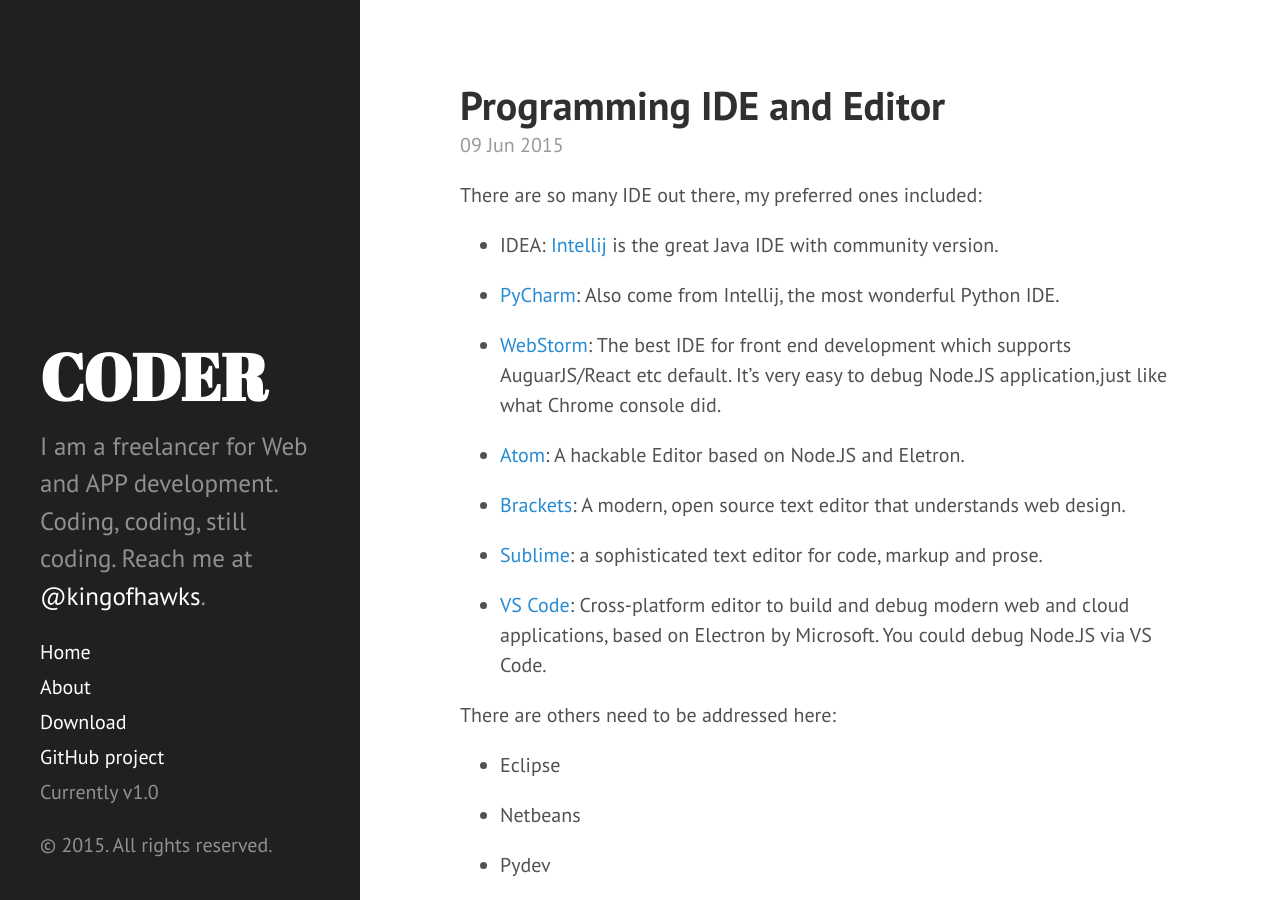
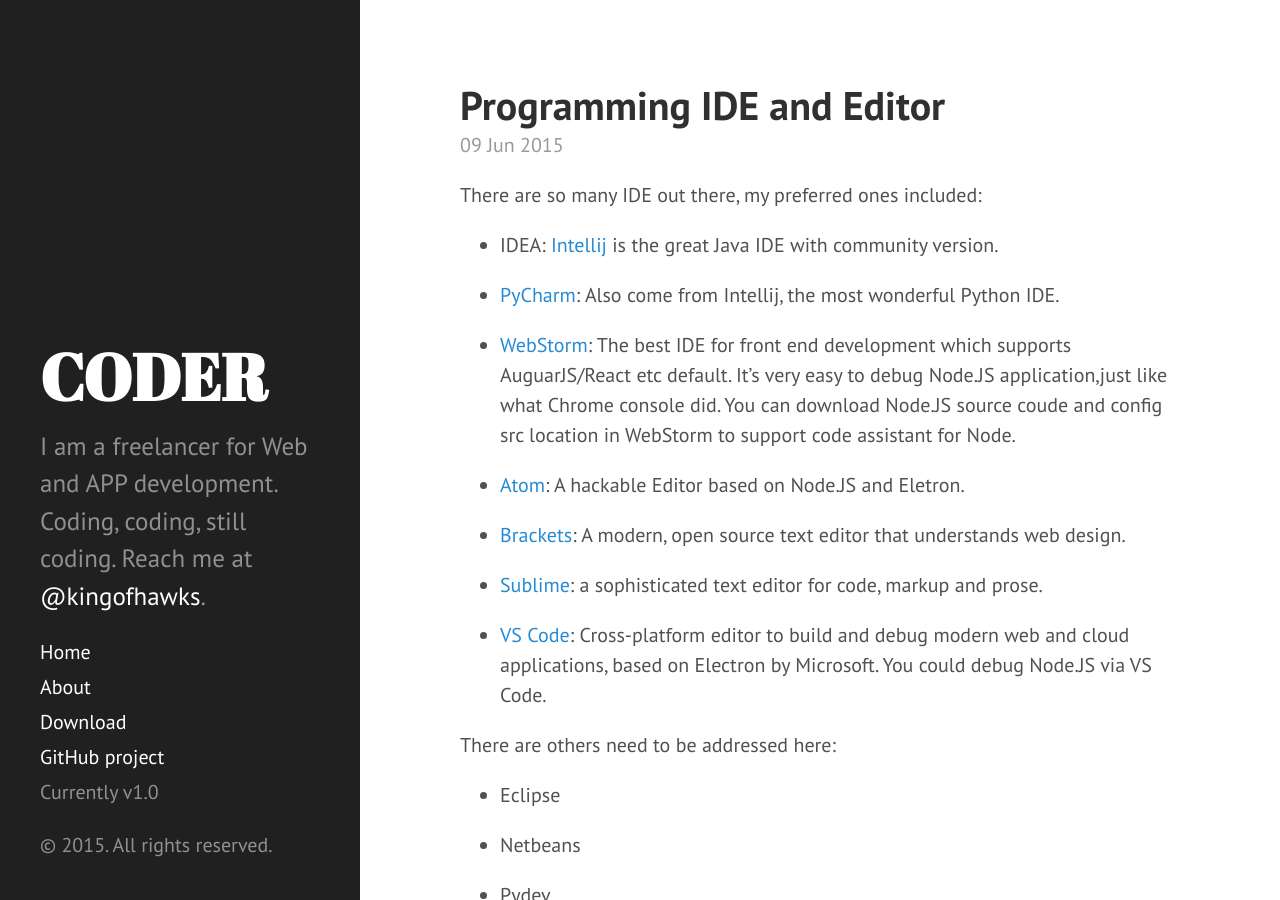
Before and after one commit to kingofhawks/kingofhawks.github.io, a Jekyll site: the page built from _posts/2015-06-09-IDE.md, in a window 1280 px wide and 900 px high. Built offline with Jekyll 4.4.1, drawn with Linux system fonts in a browser that asks for light colours; Markdown is read by kramdown in place of the engine named in the settings.

Commit message:
update WebStorm

```diff
--- a/_posts/2015-06-09-IDE.md
+++ b/_posts/2015-06-09-IDE.md
@@ -8,7 +8,7 @@
 
 * [PyCharm](http://www.jetbrains.com/pycharm/): Also come from Intellij, the most wonderful Python IDE.
 
-* [WebStorm](https://www.jetbrains.com/webstorm/): The best IDE for front end development which supports AuguarJS/React etc default. It's very easy to debug Node.JS application,just like what Chrome console did.
+* [WebStorm](https://www.jetbrains.com/webstorm/): The best IDE for front end development which supports AuguarJS/React etc default. It's very easy to debug Node.JS application,just like what Chrome console did. You can download Node.JS source coude and config src location in WebStorm to support code assistant for Node.
 
 * [Atom](https://atom.io/): A hackable Editor based on Node.JS and Eletron.
 
```
